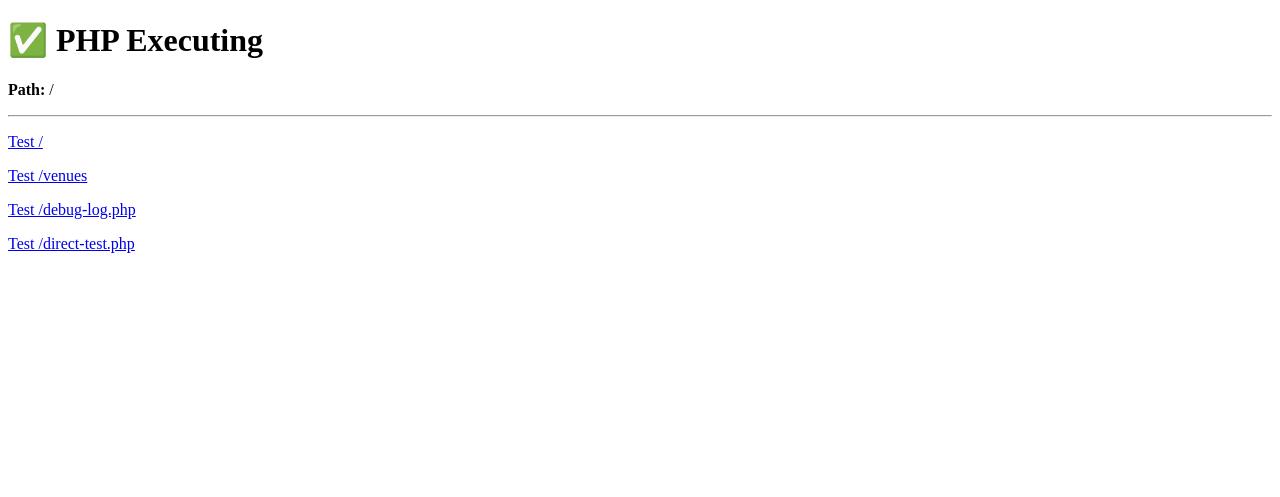
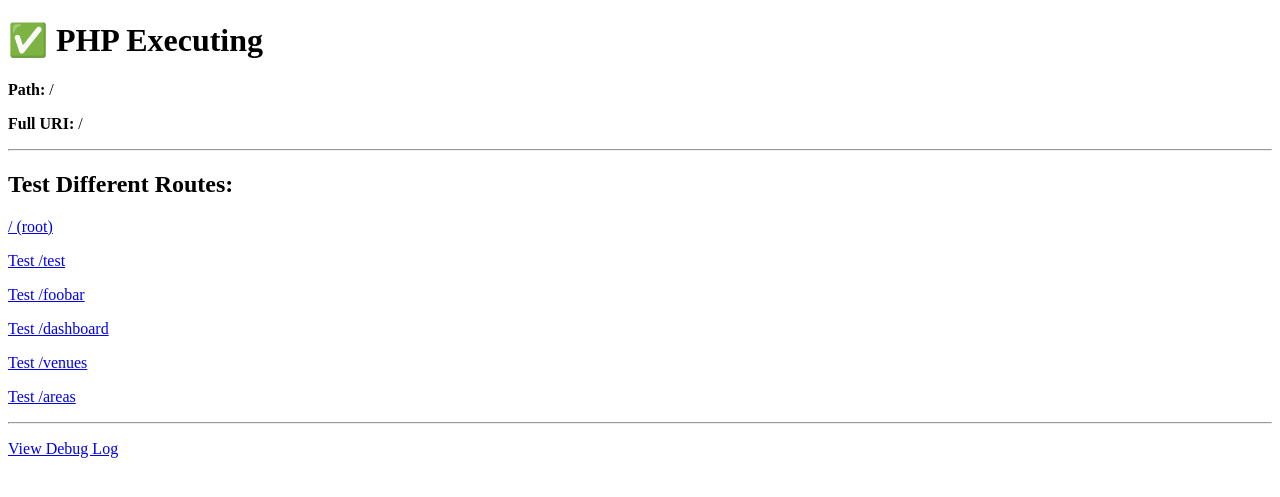
Before and after one commit to smondejar/fmchecks, a PHP site: page / in a window 1280 px wide. Shown: the top 497 px of the page. Run offline with PHP 8.4, Linux system fonts and the light colour scheme.

Commit message:
Test multiple routes and use standard Laravel htaccess pattern
Changes:
- Added logging to ALL requests (not just specific routes)
- Testing multiple paths: /test, /foobar, /dashboard, /venues
- Switched to proven Laravel .htaccess pattern (works on most hosts)
- This will show if it's a /venues-specific issue or all routes

Test plan:
1. Try /test - if works, routing is fine
2. Try /venues - if fails, it's path-specific blocking
3. Check debug log to see which requests actually reached PHP

https://claude.ai/code/session_019uRs2hybzcAHTxvgEbo7TA

```diff
--- a/public/index.php
+++ b/public/index.php
@@ -5,13 +5,23 @@ ini_set('display_errors', 1);
 
 $path = parse_url($_SERVER['REQUEST_URI'] ?? '/', PHP_URL_PATH);
 
+// Write to log IMMEDIATELY
+$logFile = __DIR__ . '/uploads/debug.log';
+file_put_contents($logFile, date('Y-m-d H:i:s') . " REQUEST: " . $_SERVER['REQUEST_URI'] . " PATH: $path\n", FILE_APPEND);
+
 echo "<!DOCTYPE html><html><head><title>Emergency Test</title></head><body>";
 echo "<h1>✅ PHP Executing</h1>";
 echo "<p><strong>Path:</strong> " . htmlspecialchars($path) . "</p>";
+echo "<p><strong>Full URI:</strong> " . htmlspecialchars($_SERVER['REQUEST_URI']) . "</p>";
 echo "<hr>";
-echo "<p><a href='/'>Test /</a></p>";
+echo "<h2>Test Different Routes:</h2>";
+echo "<p><a href='/'>/ (root)</a></p>";
+echo "<p><a href='/test'>Test /test</a></p>";
+echo "<p><a href='/foobar'>Test /foobar</a></p>";
+echo "<p><a href='/dashboard'>Test /dashboard</a></p>";
 echo "<p><a href='/venues'>Test /venues</a></p>";
-echo "<p><a href='/debug-log.php'>Test /debug-log.php</a></p>";
-echo "<p><a href='/direct-test.php'>Test /direct-test.php</a></p>";
+echo "<p><a href='/areas'>Test /areas</a></p>";
+echo "<hr>";
+echo "<p><a href='/debug-log.php'>View Debug Log</a></p>";
 echo "</body></html>";
 ?>
```
Also changed, not shown: public/.htaccess.
